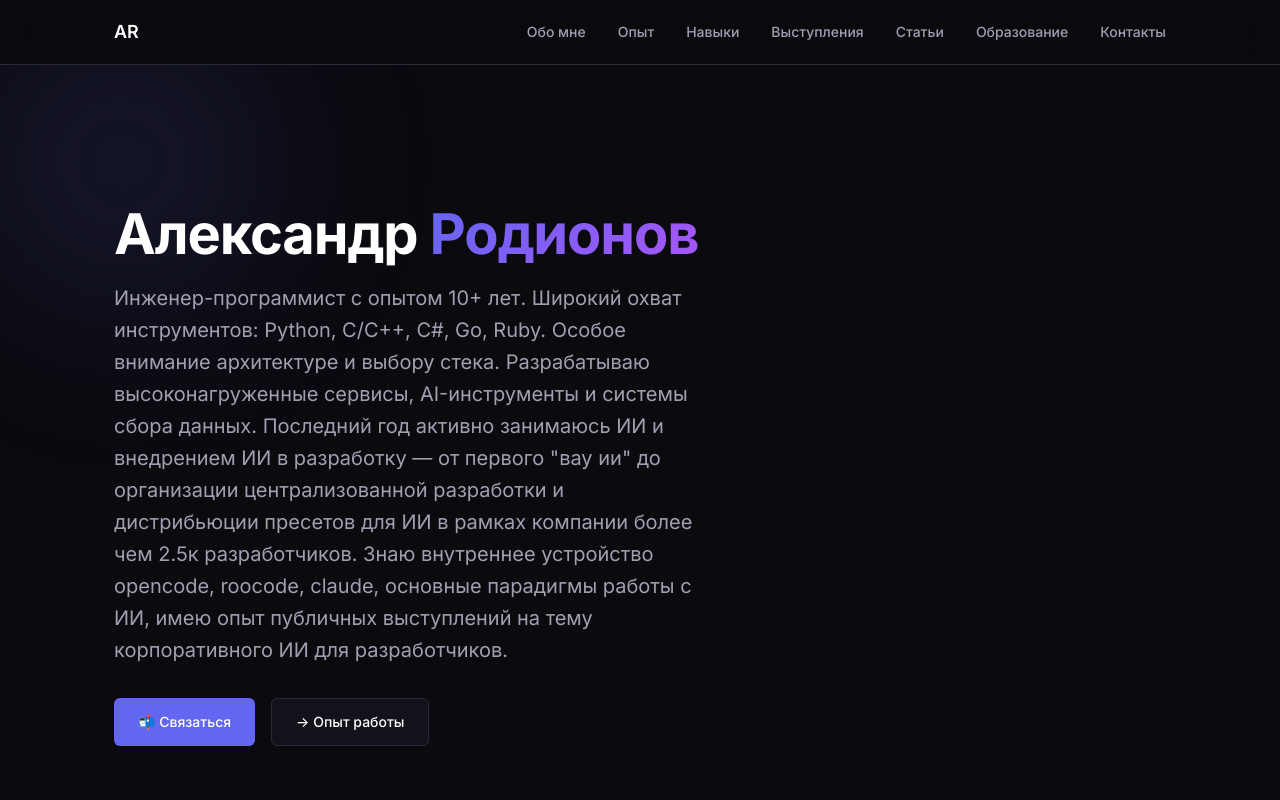
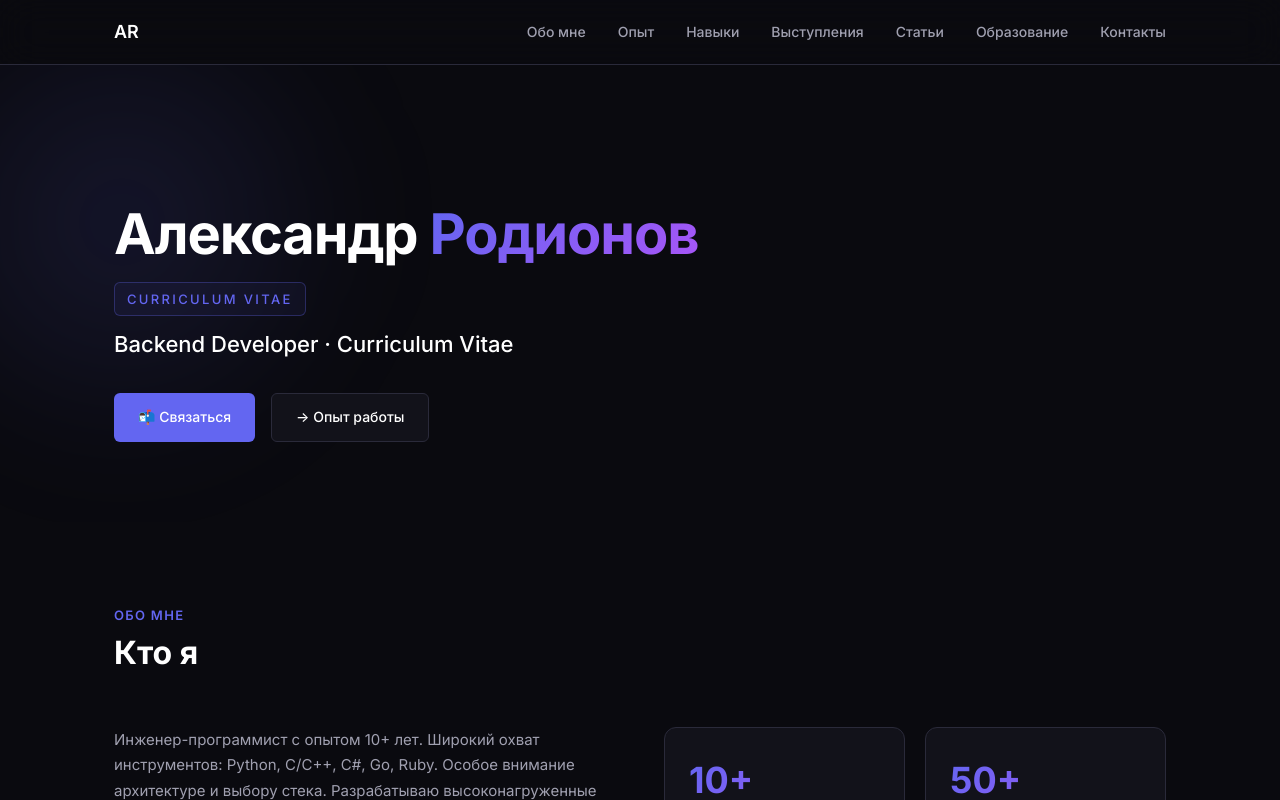
Before and after one commit to Rexarrior/cv, a Vue app: page / in a window 1280 px wide. Shown: the top 800 px of the page. Built offline with nearby package versions, Linux system fonts and the light colour scheme.

Commit message:
Shorten hero subtitle and add CV eyebrow label

```diff
--- a/src/components/HeroSection.vue
+++ b/src/components/HeroSection.vue
@@ -8,7 +8,8 @@
         {{ store.name.split(' ')[0] }}
         <span class="gradient">{{ store.name.split(' ')[1] }}</span>
       </h1>
-      <p class="hero-subtitle">{{ store.bio }}</p>
+      <p class="hero-eyebrow">Curriculum Vitae</p>
+      <p class="hero-subtitle">{{ store.tagline }}</p>
       <div class="hero-links">
         <a href="#contact" class="btn btn-primary">📬 Связаться</a>
         <a href="#experience" class="btn btn-secondary">→ Опыт работы</a>
@@ -65,12 +66,27 @@ const store = useProfileStore()
     }
   }
 
+  &-eyebrow {
+    display: inline-block;
+    font-size: 13px;
+    font-weight: 500;
+    letter-spacing: 0.18em;
+    text-transform: uppercase;
+    color: $accent;
+    margin-bottom: 12px;
+    padding: 6px 12px;
+    border: 1px solid rgba($accent, 0.3);
+    border-radius: $radius-sm;
+    background: rgba($accent, 0.06);
+  }
+
   &-subtitle {
-    font-size: 20px;
-    color: $text-secondary;
+    font-size: 22px;
+    color: $text-primary;
     margin-bottom: 32px;
     max-width: 600px;
-    line-height: 1.6;
+    line-height: 1.5;
+    font-weight: 500;
   }
 
   &-links {
--- a/src/stores/profile.ts
+++ b/src/stores/profile.ts
@@ -22,6 +22,8 @@ export const useProfileStore = defineStore('profile', () => {
   const company = ref('Городские сервисы Яндекса')
 
   const bio = ref('Инженер-программист с опытом 10+ лет. Широкий охват инструментов: Python, C/C++, C#, Go, Ruby. Особое внимание архитектуре и выбору стека. Разрабатываю высоконагруженные сервисы, AI-инструменты и системы сбора данных. Последний год активно занимаюсь ИИ и внедрением ИИ в разработку — от первого "вау ии" до организации централизованной разработки и дистрибьюции пресетов для ИИ в рамках компании более чем 2.5к разработчиков. Знаю внутреннее устройство opencode, roocode, claude, основные парадигмы работы с ИИ, имею опыт публичных выступлений на тему корпоративного ИИ для разработчиков.')
+
+  const tagline = ref('Backend Developer · Curriculum Vitae')
 
 const experience = ref<Experience[]>([
     {
@@ -84,5 +86,5 @@ const experience = ref<Experience[]>([
     { icon: '🌐', label: 'FL.ru', value: 'rexarrior', link: 'https://www.fl.ru/users/rexarrior/info/#profile-nav' }
   ])
 
-  return { name, title, company, bio, experience, skills, education, contacts }
+  return { name, title, company, bio, tagline, experience, skills, education, contacts }
 })
```
